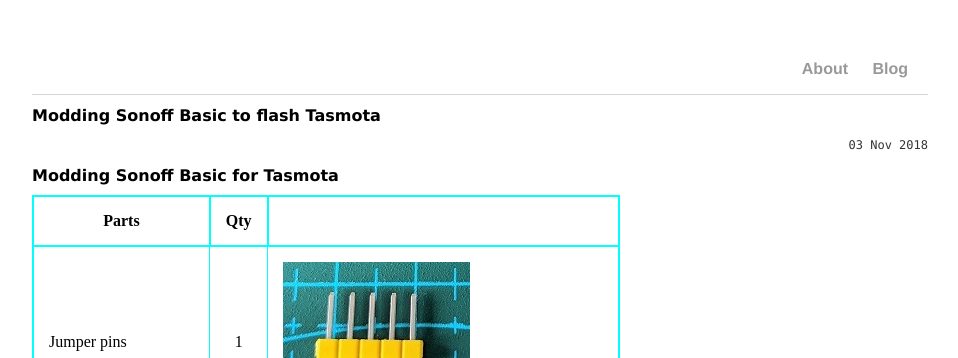
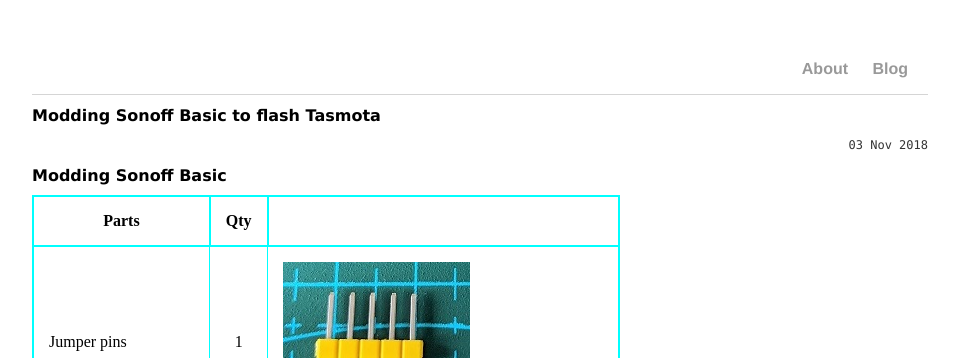
Before and after one commit to carbonpanda/carbonpanda.github.io, a Jekyll site: the page built from _posts/2018-11-03-modding-Sonoff-Basic-to-flash-Tasmota.md, in a window 1280 px wide and 900 px high. Shown: the top 358 px of the window, without its empty margins (160-1118 px from the left). Built offline with Jekyll 4.4.1, drawn with Linux system fonts in a browser that asks for light colours.

Commit message:
Update 2018-11-03-modding-Sonoff-Basic-to-flash-Tasmota.md

```diff
--- a/_posts/2018-11-03-modding-Sonoff-Basic-to-flash-Tasmota.md
+++ b/_posts/2018-11-03-modding-Sonoff-Basic-to-flash-Tasmota.md
@@ -6,7 +6,7 @@
 tags: [sonoff, tasmota]
 
 ---
-# Modding Sonoff Basic for Tasmota
+# Modding Sonoff Basic
 
 
 | Parts               |   Qty   |                                                             |
```
